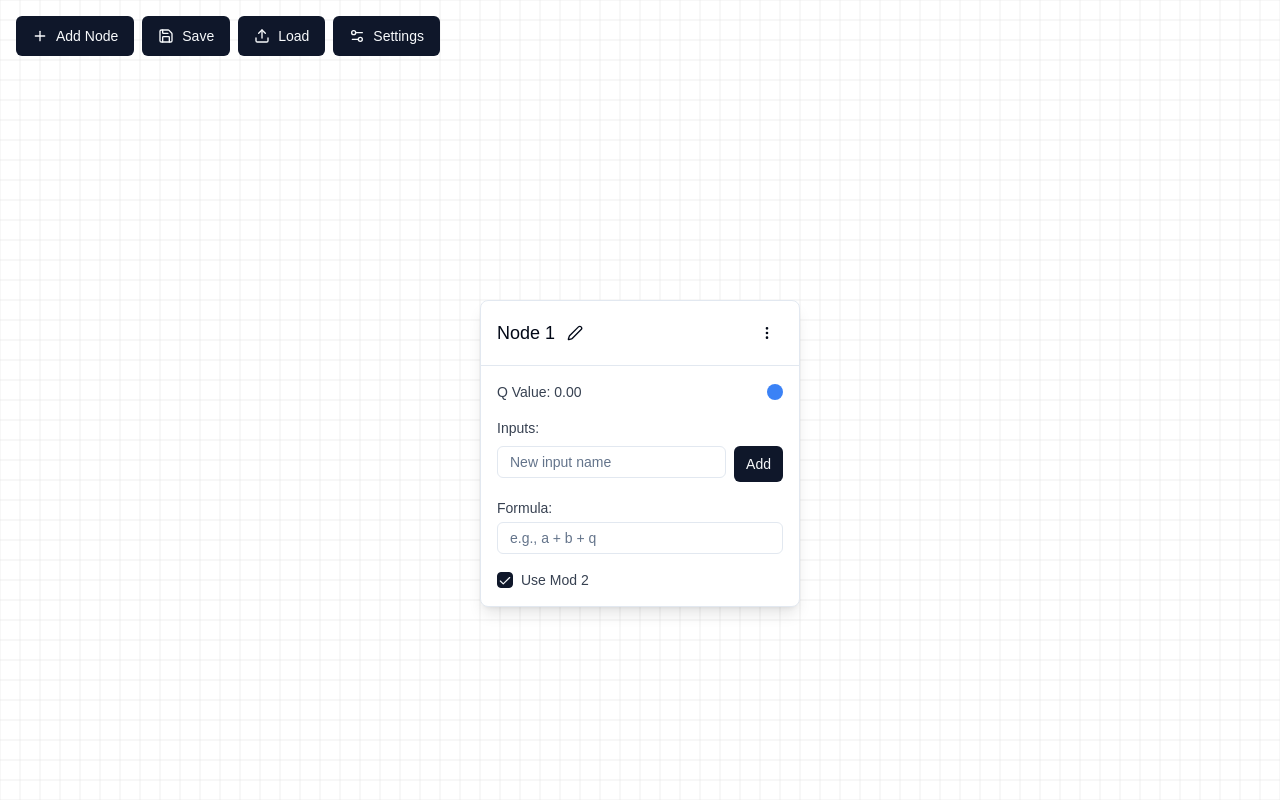
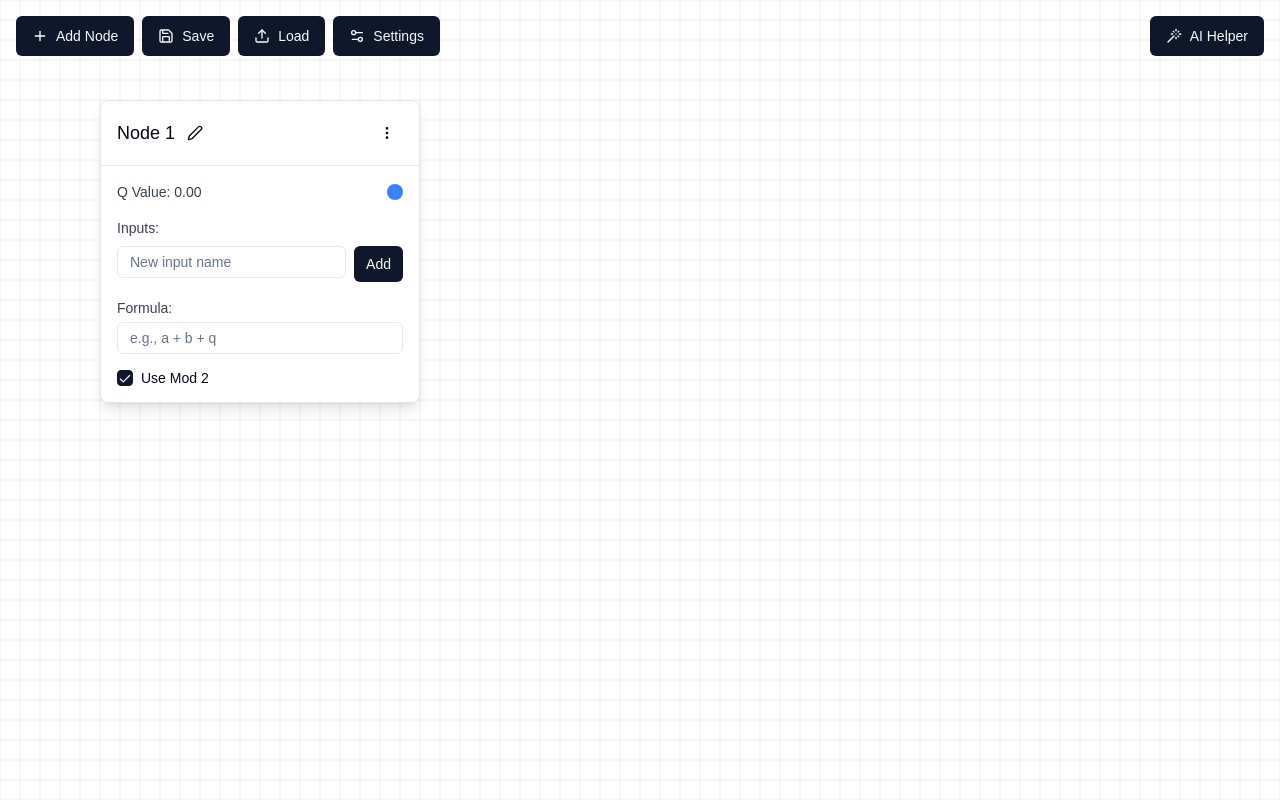
Before and after one commit to JamieLittle16/Computational-Framework, a Next.js app: page / in a window 1280 px wide. Both pictures are taken after a click on the button "Add Node". Built offline with nearby package versions, Linux system fonts and the light colour scheme.

Commit message:
Added AI integration

```diff
--- a/src/app/globals.css
+++ b/src/app/globals.css
@@ -82,3 +82,14 @@ body {
 .selected-node {
   border: 2px solid #3b82f6;
 }
+
+
+
+@layer base {
+  * {
+    @apply border-border outline-ring/50;
+  }
+  body {
+    @apply bg-background text-foreground;
+  }
+}
--- a/src/components/computational-framework/ComputationalFramework.jsx
+++ b/src/components/computational-framework/ComputationalFramework.jsx
@@ -1,13 +1,19 @@
+const generateUniqueId = () => {
+  return '_' + Math.random().toString(36).substr(2, 9);
+};
+
 import { Button } from '@/components/ui/button';
 import { Sheet, SheetContent, SheetHeader, SheetTitle, SheetTrigger } from '@/components/ui/sheet';
-import { Copy, Edit2, MoreVertical, Plus, Save, Settings2, Trash, Upload, X } from 'lucide-react';
+import { Copy, Edit2, MoreVertical, Plus, Save, Settings2, Trash, Upload, Wand, X } from 'lucide-react'; // Added Wand
 import { useCallback, useEffect, useRef, useState } from 'react';
 import ComputationalNode from './ComputationalNode';
 import SettingsPanel from './SettingsPanel';
 import * as math from 'mathjs';
 import styles from "./ComputationalFramework.module.css";
 import { isEqual } from 'lodash';
-import hsvToRgb from '@/utils/colourUtils'
+import hsvToRgb from '@/utils/colourUtils';
+import AIHelper from './AIHelper'; // Import AIHelper
+import { Toaster } from 'sonner';
 
 const ComputationalFramework = () => {
     const [nodes, setNodes] = useState([]);
@@ -42,6 +48,8 @@ const ComputationalFramework = () => {
     const [cachedDependencyGraph, setCachedDependencyGraph] = useState(null);
     const [cachedNodes, setCachedNodes] = useState(null);
     const [inputTimeoutIds, setInputTimeoutIds] = useState(new Map());
+
+    const [showAIHelper, setShowAIHelper] = useState(false); // AI Helper state
 
     //Update refs
     useEffect(() => {
@@ -241,18 +249,42 @@ const ComputationalFramework = () => {
        return () => clearTimeout(timeoutId);
     }, [evaluateAllNodes, settings.delay]);
 
-    const createNode = useCallback(() => {
+    const createNode = useCallback((nodeData = null) => {
       try {
-            const container = containerRef.current;
-            if (!container) throw new Error("Container ref is not valid.");
+        if (nodeData) {
+          // Case 1: Creating a node from AI or other predefined data
+          const newNode = {
+            ...nodeData,
+            // Ensure all required properties are present
+            id: nodeData.id || `${nextNodeId}-${generateUniqueId()}`,
+            name: nodeData.name || `Node ${nextNodeId}`,
+            position: nodeData.position || {
+              x: 100,
+              y: 100
+            },
+            inputs: nodeData.inputs || {},
+            formula: nodeData.formula || '',
+            useMod2: nodeData.hasOwnProperty('useMod2') ? nodeData.useMod2 : true,
+            q: nodeData.hasOwnProperty('q') ? nodeData.q : settings.initialQ,
+            error: nodeData.error || ''
+          };
 
-            const rect = container.getBoundingClientRect();
+          setNodes(prev => [...prev, newNode]);
 
+          // Update nextNodeId if necessary
+          const idNumber = parseInt(newNode.id.split('-')[0], 10);
+          if (!isNaN(idNumber)) {
+            setNextNodeId(prev => Math.max(prev, idNumber + 1));
+          }
+        } else {
+          // Case 2: Creating a blank node from "Add Node" button
+          if (!containerRef.current) throw new Error("Container ref is not valid.");
+          const rect = containerRef.current.getBoundingClientRect();
           const centerX = (rect.width / 2) - 160 - offset.x;
           const centerY = (rect.height / 2) - 100 - offset.y;
 
           const newNode = {
-                id: nextNodeId,
+            id: `${nextNodeId}-${generateUniqueId()}`,
             position: { x: centerX, y: centerY },
             inputs: {},
             formula: '',
@@ -261,13 +293,17 @@ const ComputationalFramework = () => {
             name: `Node ${nextNodeId}`,
             error: ''
           };
-            setNodes(prevNodes => [...prevNodes, newNode]);
-            setNextNodeId(prevId => prevId + 1);
+
+          setNodes(prev => [...prev, newNode]);
+          setNextNodeId(prev => prev + 1);
+        }
+
         setCachedDependencyGraph(null); // Invalidate graph cache
       } catch (error) {
         console.error("Error creating node:", error);
+        toast.error(`Failed to create node: ${error.message}`);
       }
-    }, [nextNodeId, offset, settings.initialQ]);
+    }, [containerRef, offset, settings.initialQ, nextNodeId]);
 
     const saveSetup = () => {
         try {
@@ -714,6 +750,10 @@ const ComputationalFramework = () => {
         };
     }, [copySelectedNodes, pasteCopiedNodes, deleteSelectedNodes, deleteSelectedConnections]);
 
+    const handleAIHelperToggle = useCallback(() => {
+        setShowAIHelper(prev => !prev);
+    }, []);
+
     return (
         <div
             ref={containerRef}
@@ -723,6 +763,7 @@ const ComputationalFramework = () => {
             onMouseUp={handleMouseUp}
             onMouseLeave={handleMouseUp}
         >
+            <Toaster richColors />
             {/* Squared background that moves with panning */}
             <div
                 className="absolute inset-0 bg-repeat"
@@ -771,6 +812,14 @@ const ComputationalFramework = () => {
                 />
             </div>
 
+            {/* AI Helper Button (top right) */}
+            <div className="absolute top-4 right-4 z-10">
+                <Button onClick={handleAIHelperToggle} className="flex items-center gap-2">
+                    <Wand className="h-4 w-4" />
+                    AI Helper
+                </Button>
+            </div>
+
             {/* Workspace (moves relative to the screen) */}
             <div
                 className="absolute"
@@ -797,7 +846,7 @@ const ComputationalFramework = () => {
                         updateNodeQ={updateNodeQ}
                         isSelected={selectedNodes.has(node.id)}
                         onSelect={handleNodeSelect}
-                         handleInputChange = {handleNodeInputChange}
+                        handleInputChange={handleNodeInputChange}
                         settings={settings}
                         onDragStart={handleNodeDragStart}
                     />
@@ -878,6 +927,17 @@ const ComputationalFramework = () => {
                     }}
                 />
             )}
+
+            {showAIHelper && (
+                <AIHelper
+                    allNodes={nodes}
+                    connections={connections}
+                    settings={settings}
+                    createNode={createNode}
+                    createConnection={createConnection}
+                    onClose={() => setShowAIHelper(false)}
+                />
+            )}
         </div>
     );
 };
--- a/src/components/computational-framework/ComputationalNode.jsx
+++ b/src/components/computational-framework/ComputationalNode.jsx
@@ -5,7 +5,7 @@ import { Checkbox } from '@/components/ui/checkbox';
 import { Input } from '@/components/ui/input';
 import { Edit2, MoreVertical, Copy, Trash, X } from 'lucide-react';
 import styles from "./ComputationalFramework.module.css";
-import { isEqual } from 'lodash'; // Install with npm install lodash
+import { isEqual } from 'lodash';
 import * as math from 'mathjs';
 import hsvToRgb from '@/utils/colourUtils'
 
@@ -24,7 +24,7 @@ const ComputationalNode = React.memo(({
     onSelect,
     settings,
     onDragStart,
-  handleInputChange
+    handleInputChange,
 }) => {
 
     const isNodeSelected = useMemo(() => isSelected, [isSelected]);
@@ -85,7 +85,6 @@ const ComputationalNode = React.memo(({
     }, []);
 
 
-
     useEffect(() => {
     const handleClickOutside = (event) => {
     if (menuRef.current && !menuRef.current.contains(event.target)) {
@@ -135,8 +134,8 @@ const ComputationalNode = React.memo(({
       ref={nodeRef}
       className={`absolute w-80 shadow-lg z-10 ${isNodeSelected ? styles.selectedNode : ''}`}
       style={{
-        left: position.x,
-        top: position.y,
+        left: position?.x,
+        top: position?.y,
         cursor: 'grab',
         backgroundColor: backgroundColor,
         WebkitUserSelect: 'none',
@@ -313,7 +312,7 @@ const ComputationalNode = React.memo(({
           )}
         </div>
 
-          <div className="flex items-center gap-2">
+        <div className="flex items-center space-x-2">
           <Checkbox
             id={`mod2-${node.id}`}
             checked={node.useMod2}
@@ -321,7 +320,7 @@ const ComputationalNode = React.memo(({
           />
           <label
             htmlFor={`mod2-${node.id}`}
-                    className="text-sm text-gray-700 cursor-pointer"
+            className="text-sm font-medium leading-none peer-disabled:cursor-not-allowed peer-disabled:opacity-70"
           >
             Use Mod {settings.modBase}
           </label>
```
Also changed, not shown: package.json (+6 -1 lines), src/components/computational-framework/SettingsPanel.tsx (indentation only), 1 other file (tests, documents, lock files or other folders). Lines whose indentation alone changed are shown as unchanged.
